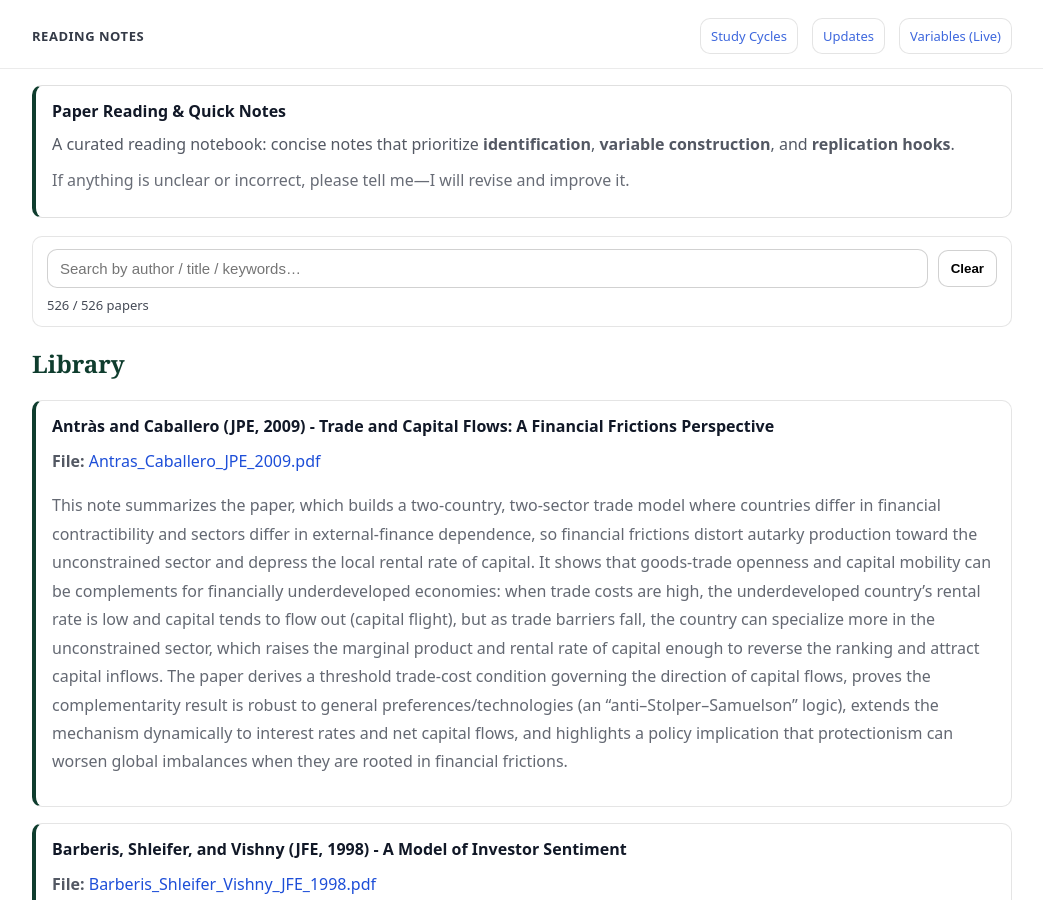
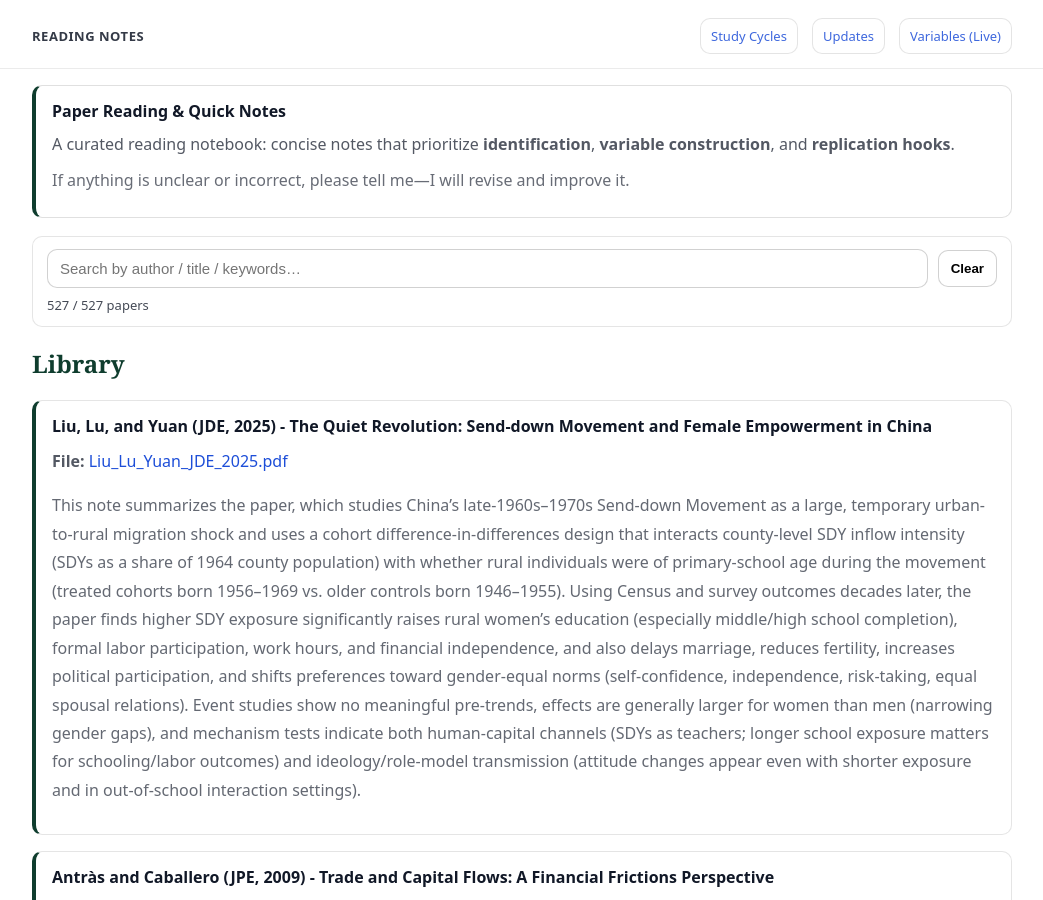
Before and after one commit to yaxinzn/study-archive, a Jekyll site: the page built from reading/index.md, in a window 1280 px wide and 900 px high. Shown: the whole window, without its empty margins (118-1161 px from the left). Built offline with Jekyll 4.4.1, drawn with Linux system fonts in a browser that asks for light colours.

Commit message:
Reading: add/update Liu_Lu_Yuan_JDE_2025.pdf

```diff
--- a/_data/reading.yml
+++ b/_data/reading.yml
@@ -1,3 +1,7 @@
+- title: "Liu, Lu, and Yuan (JDE, 2025) - The Quiet Revolution: Send-down Movement and Female Empowerment in China"
+  file: "Liu_Lu_Yuan_JDE_2025.pdf"
+  desc: "This note summarizes the paper, which studies China’s late-1960s–1970s Send-down Movement as a large, temporary urban-to-rural migration shock and uses a cohort difference-in-differences design that interacts county-level SDY inflow intensity (SDYs as a share of 1964 county population) with whether rural individuals were of primary-school age during the movement (treated cohorts born 1956–1969 vs. older controls born 1946–1955). Using Census and survey outcomes decades later, the paper finds higher SDY exposure significantly raises rural women’s education (especially middle/high school completion), formal labor participation, work hours, and financial independence, and also delays marriage, reduces fertility, increases political participation, and shifts preferences toward gender-equal norms (self-confidence, independence, risk-taking, equal spousal relations). Event studies show no meaningful pre-trends, effects are generally larger for women than men (narrowing gender gaps), and mechanism tests indicate both human-capital channels (SDYs as teachers; longer school exposure matters for schooling/labor outcomes) and ideology/role-model transmission (attitude changes appear even with shorter exposure and in out-of-school interaction settings)."
+
 - title: "Antràs and Caballero (JPE, 2009) - Trade and Capital Flows: A Financial Frictions Perspective"
   file: "Antras_Caballero_JPE_2009.pdf"
   desc: "This note summarizes the paper, which builds a two-country, two-sector trade model where countries differ in financial contractibility and sectors differ in external-finance dependence, so financial frictions distort autarky production toward the unconstrained sector and depress the local rental rate of capital. It shows that goods-trade openness and capital mobility can be complements for financially underdeveloped economies: when trade costs are high, the underdeveloped country’s rental rate is low and capital tends to flow out (capital flight), but as trade barriers fall, the country can specialize more in the unconstrained sector, which raises the marginal product and rental rate of capital enough to reverse the ranking and attract capital inflows. The paper derives a threshold trade-cost condition governing the direction of capital flows, proves the complementarity result is robust to general preferences/technologies (an “anti–Stolper–Samuelson” logic), extends the mechanism dynamically to interest rates and net capital flows, and highlights a policy implication that protectionism can worsen global imbalances when they are rooted in financial frictions."
```
Also changed, not shown: 1 other file.
